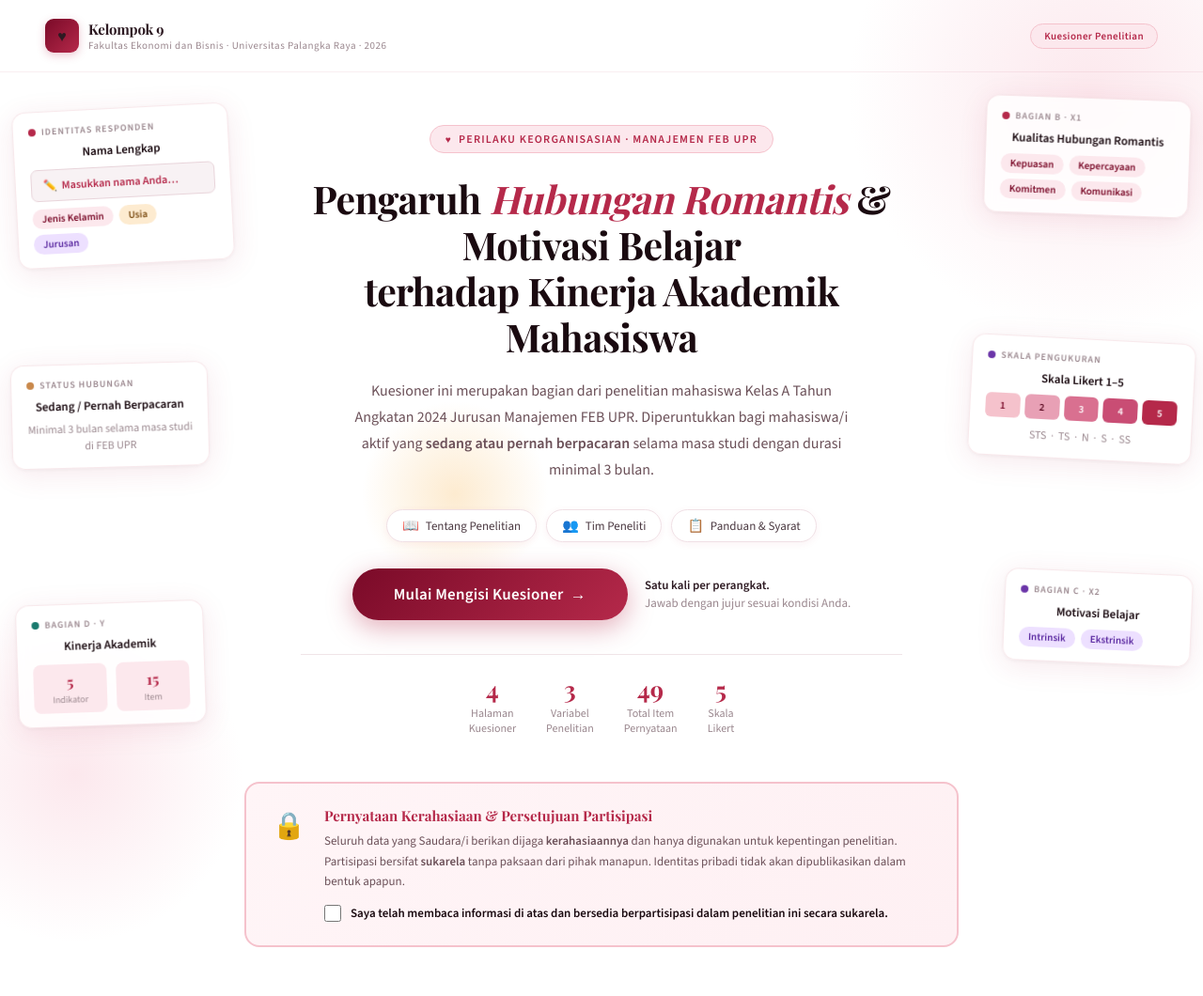
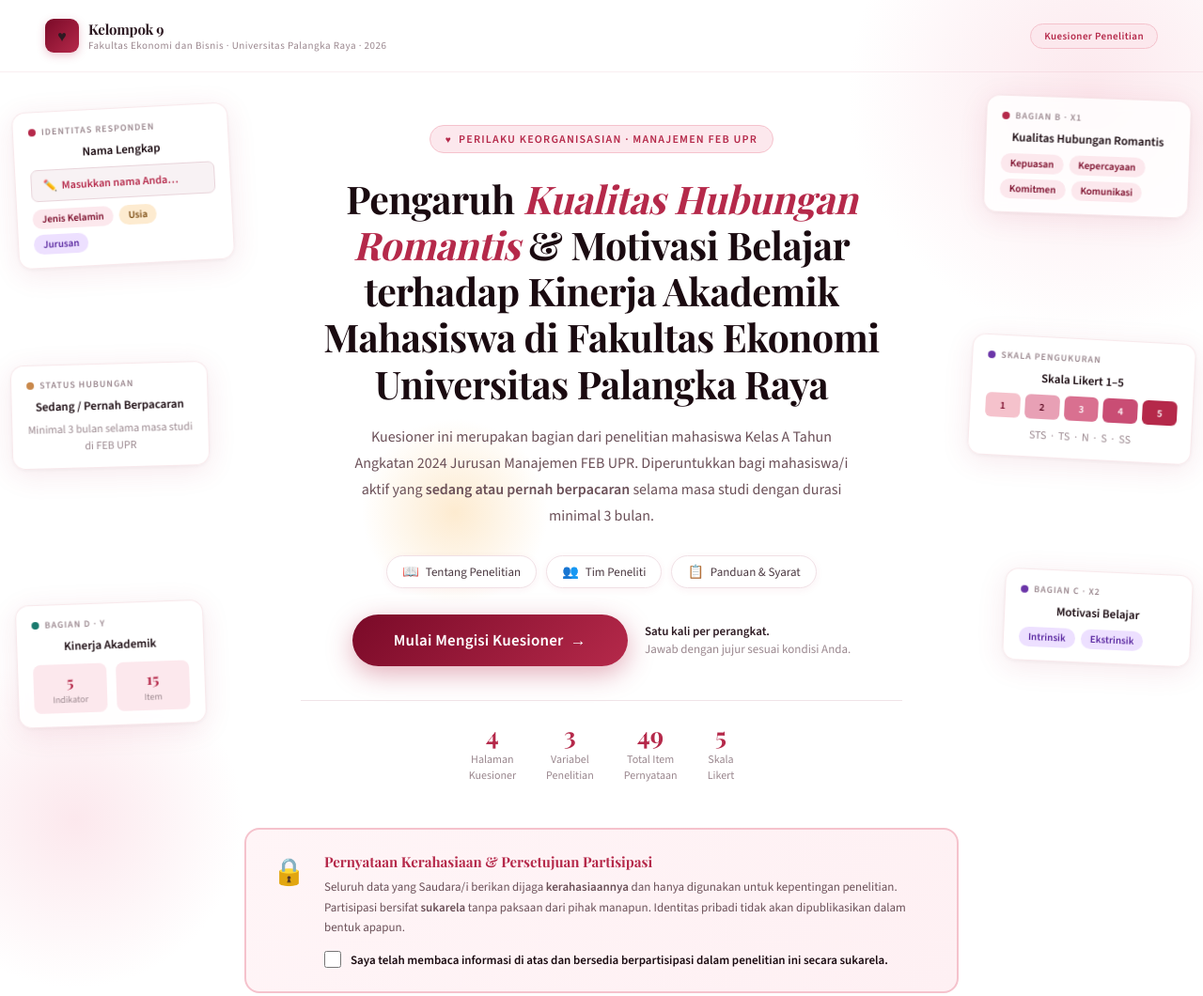
Before and after one commit to yas-udah/kuisoner, a plain HTML site: page index.html in a window 1280 px wide. Shown: the whole page at 94% size. Drawn offline with nearby package versions, Linux system fonts and the light colour scheme; a web font is replaced by a local one.

Commit message:
Update index.html

```diff
--- a/index.html
+++ b/index.html
@@ -1559,7 +1559,7 @@
       <div class="hero-tag">Perilaku Keorganisasian · Manajemen FEB UPR</div>
 
       <h1 class="hero-title">
-        Pengaruh <em>Hubungan Romantis</em> &amp; Motivasi Belajar<br>terhadap Kinerja Akademik Mahasiswa
+        Pengaruh <em>Kualitas Hubungan Romantis</em> &amp; Motivasi Belajar<br>terhadap Kinerja Akademik Mahasiswa di Fakultas Ekonomi Universitas Palangka Raya
       </h1>
 
       <p class="hero-desc">
```
